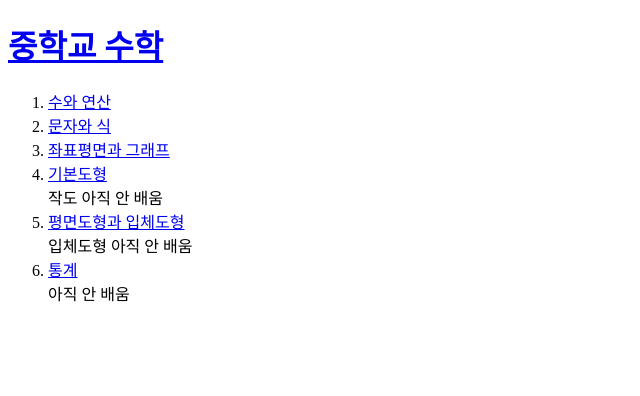
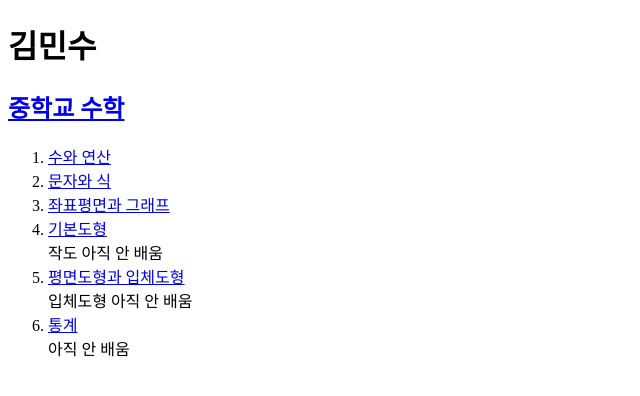
Before and after one commit to msotphsu/-programming-1, a plain HTML site: page index.html in a window 1280 px wide. Shown: the whole page, without its empty margins (0-640 px from the left). Drawn offline with Linux system fonts and the light colour scheme.

Commit message:
Add files via upload

```diff
--- a/index.html
+++ b/index.html
@@ -7,7 +7,8 @@
 </head>
 
 <body>
-<h1><a href="1학년 수학.html">중학교 수학</a></h1>
+  <h1>김민수</h1>
+<h2><a href="1학년 수학.html">중학교 수학</a></h2>
   <ol>
     <li><a href="수와 연산.html">수와 연산</a></li>
     <li><a href="문자와 식.html">문자와 식</a></li>
```
